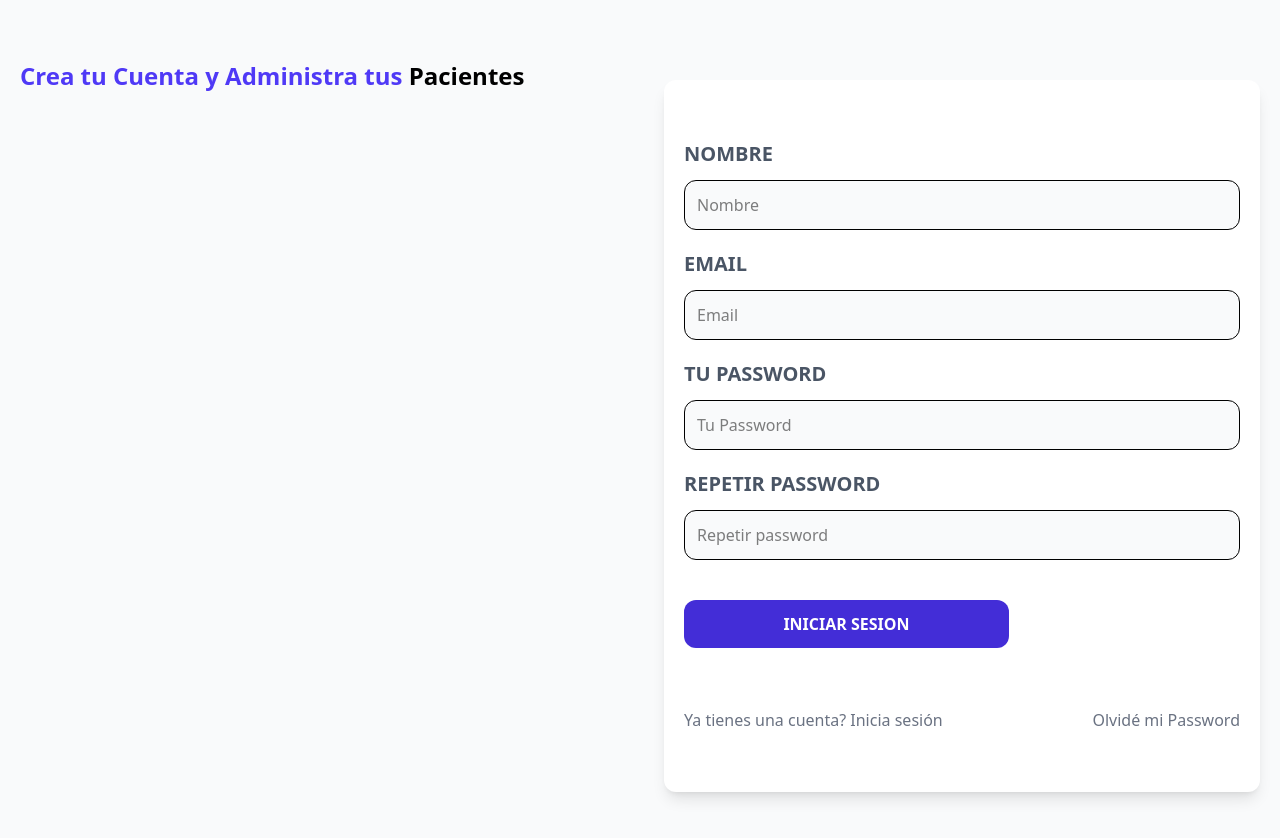
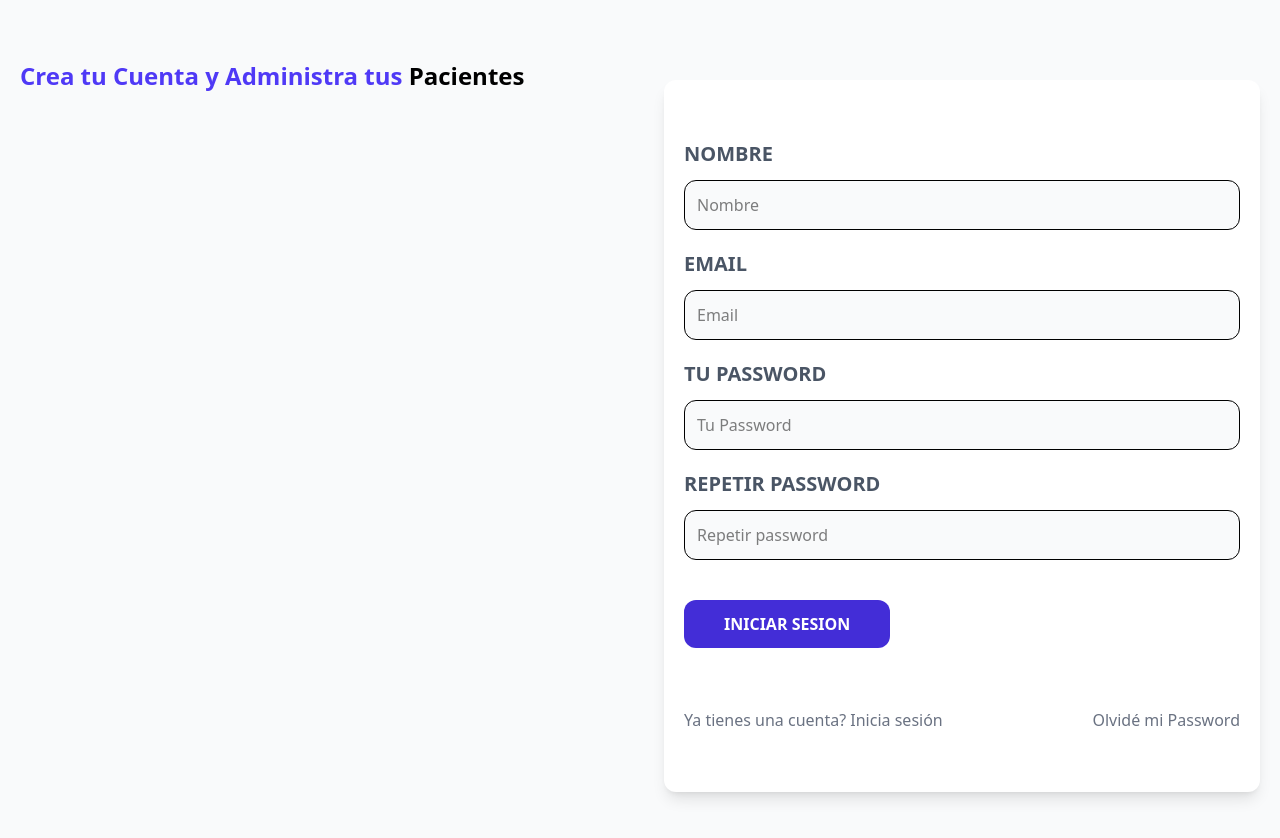
Before and after one commit to GregoriMindiola/FullStack-Frontend-MERN, a React (Vite) app: page /registrar in a window 1280 px wide. Built offline with nearby package versions, Linux system fonts and the light colour scheme.

Commit message:
add component Alerta y working en el file Registrar

```diff
--- /dev/null
+++ b/src/components/Alerta.jsx
@@ -0,0 +1,10 @@
+
+const Alerta = ({alerta}) => {
+  return (
+    <div className={`${alerta.error ? 'from-red-400 to-red-600' : 'from-indigo-400 to-indigo-600'} bg-gradient-to-r text-center p-3 rounded-xl uppercase text-white font-bold text-sm mb-10`}>
+        {alerta.msg}
+    </div>
+  )
+}
+
+export default Alerta
--- a/src/paginas/Registrar.jsx
+++ b/src/paginas/Registrar.jsx
@@ -1,6 +1,40 @@
+import { useState } from "react";
 import { Link } from "react-router";
+import Alerta from "../components/Alerta";
 
 const Registrar = () => {
+  const [nombre, setNombre] = useState("");
+  const [email, setEmail] = useState("");
+  const [password, setPassword] = useState("");
+  const [repetirPassword, setRepetirPassword] = useState("");
+
+  const [alerta, setAlerta] = useState({});
+
+  const handleSubmit = (e) => {
+    e.preventDefault();
+    if ([nombre, email, password, repetirPassword].includes("")) {
+      setAlerta({ msg: "Todos los campos son obligatorios", error: true });
+      return;
+    }
+    if (password !== repetirPassword) {
+      setAlerta({ msg: "Las contraseñas no son iguales", error: true });
+      return;
+    }
+    if (password.length < 6) {
+      setAlerta({
+        msg: "La contraseña debe tener al menos 6 caracteres",
+        error: true,
+      });
+      return;
+    }
+
+    setAlerta({});
+
+    //Crear el usuario en la Api
+  };
+
+  const { msg } = alerta;
+
   return (
     <>
       <div>
@@ -12,7 +46,9 @@ const Registrar = () => {
       </div>
 
       <div className="mt-20 md:mt-5 shadow-lg px-5 py-10 rounded-xl bg-white">
-        <form action="">
+        {msg && <Alerta alerta={alerta} />}
+
+        <form onSubmit={handleSubmit}>
           <div className="my-5">
             <label className="uppercase text-gray-600 block text-xl font-bold">
               Nombre
@@ -21,6 +57,8 @@ const Registrar = () => {
               type="text"
               placeholder="Nombre"
               className="border w-full p-3 mt-3 bg-gray-50 rounded-xl"
+              value={nombre}
+              onChange={(e) => setNombre(e.target.value)}
             />
           </div>
           <div className="my-5">
@@ -31,6 +69,8 @@ const Registrar = () => {
               type="text"
               placeholder="Email"
               className="border w-full p-3 mt-3 bg-gray-50 rounded-xl"
+              value={email}
+              onChange={(e) => setEmail(e.target.value)}
             />
           </div>
           <div className="my-5">
@@ -41,6 +81,8 @@ const Registrar = () => {
               type="password"
               placeholder="Tu Password"
               className="border w-full p-3 mt-3 bg-gray-50 rounded-xl"
+              value={password}
+              onChange={(e) => setPassword(e.target.value)}
             />
           </div>
           <div className="my-5">
@@ -51,19 +93,18 @@ const Registrar = () => {
               type="password"
               placeholder="Repetir password"
               className="border w-full p-3 mt-3 bg-gray-50 rounded-xl"
+              value={repetirPassword}
+              onChange={(e) => setRepetirPassword(e.target.value)}
             />
           </div>
           <input
-            type="subtit"
+            type="submit"
             value="Iniciar Sesion"
             className="bg-indigo-700 w-full py-3 px-10 rounded-xl text-center text-white uppercase font-bold mt-5 hover:cursor-pointer md:w-auto hover:bg-indigo-800"
           />
         </form>
         <nav className="mt-10 lg:flex lg:justify-between">
-          <Link
-            to="/"
-            className="block text-center my-5 text-gray-500"
-          >
+          <Link to="/" className="block text-center my-5 text-gray-500">
             {" "}
             Ya tienes una cuenta? Inicia sesión
           </Link>
```
